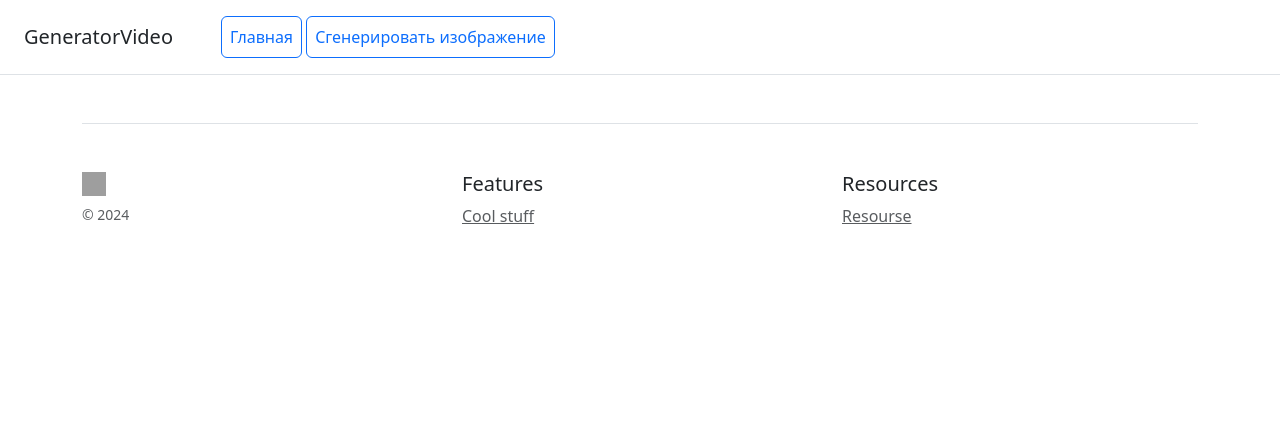
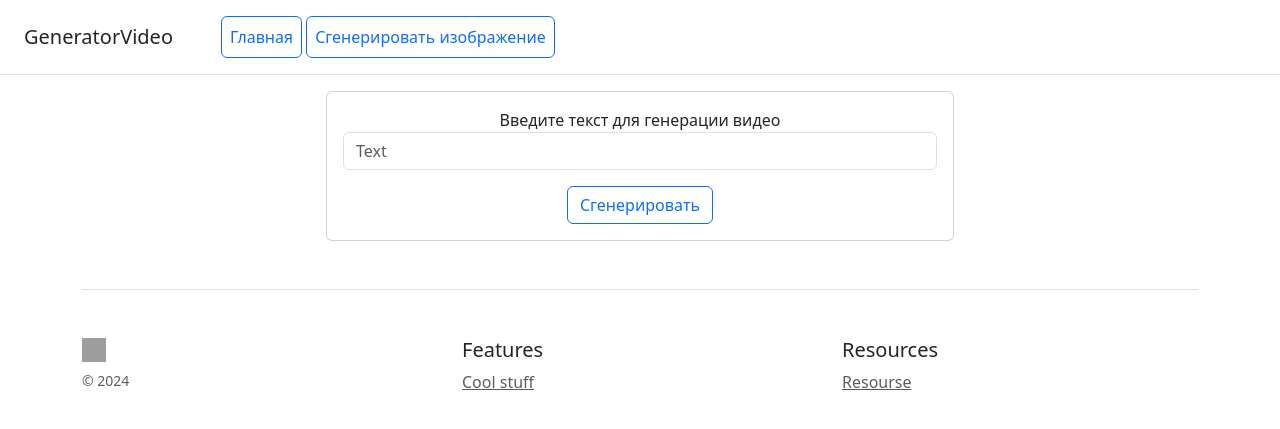
Before and after one commit to Bloodimirg/VideoGenerator, a Django app: page / in a window 1280 px wide. Shown: the top 429 px of the page. Run offline with Django 5.2, Linux system fonts and the light colour scheme; some libraries are stand-ins or nearby versions; grey boxes are pictures that could not be loaded.

Commit message:
Добавлена форма ввода текста для генерации

```diff
--- a/generator/templates/generator/base.html
+++ b/generator/templates/generator/base.html
@@ -23,6 +23,25 @@
     </nav>
 </div>
 
+<form class="row mt-3 text-center" method="GET" action="{% url 'generator:video-generate' %}">
+    {% csrf_token %} <!-- CSRF-токен нужен только для POST-запросов -->
+
+    <div class="col-md-6 offset-md-3">
+
+        <div class="card">
+            <div class="card-body">
+                <label>Введите текст для генерации видео</label>
+                <input type="text" name="text" class="form-control" placeholder="Text" required>
+
+
+            <button type="submit" class="btn btn-outline-primary rounded mx-auto mt-3">
+                Сгенерировать
+            </button>
+            </div>
+        </div>
+    </div>
+</form>
+
 
 <div class="container">
     {% block content%}
@@ -33,7 +52,8 @@
     <footer class="pt-4 my-md-5 pt-md-5 border-top">
         <div class="row">
             <div class="col-12 col-md">
-            <img class="mb-2" src="https://getbootstrap.com/docs/4.0/assets/brand/bootstrap-solid.svg" alt="" width="24" height="24">
+                <img class="mb-2" src="https://getbootstrap.com/docs/4.0/assets/brand/bootstrap-solid.svg" alt=""
+                     width="24" height="24">
                 <small class="d-block mb-3 text-muted">&copy; 2024</small>
             </div>
             <div class="col-6 col-md">
```
Lines whose indentation alone changed are shown as unchanged.
